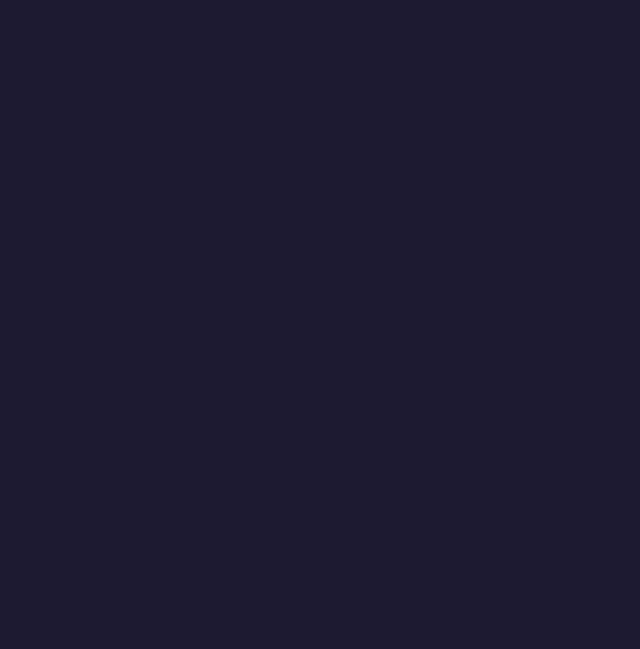
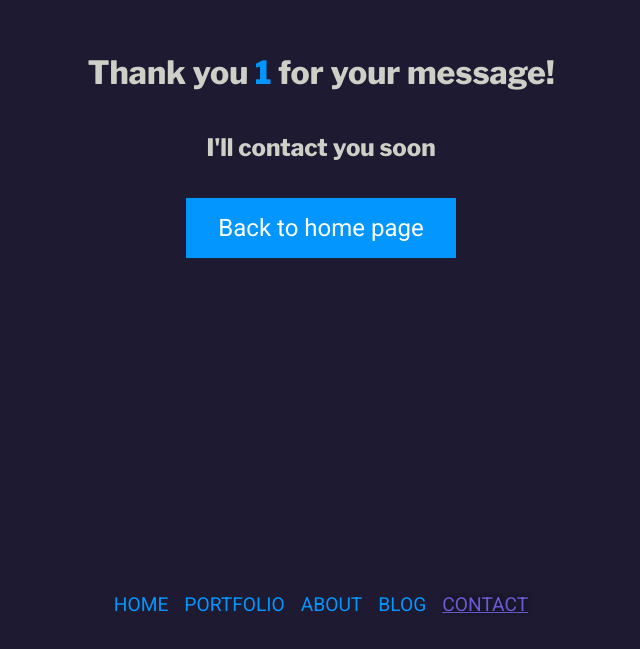
Before and after one commit to Zaniuk/portfolio2.0, a React (Vite) app: page /contact/sent/1 in a window 1280 px wide. Before the commit this address had no page. Shown: the part 151-800 px from the top of the page, without its empty margins (319-959 px from the left). Built offline with nearby package versions, Linux system fonts and the light colour scheme; a web font is replaced by a local one.

Commit message:
added contact functionability

```diff
--- a/src/Router/Router.jsx
+++ b/src/Router/Router.jsx
@@ -8,6 +8,7 @@ import Blog from '../components/Blog'
 import Contact from '../components/Contact'
 import Post from '../components/Blog/Post'
 import {AnimatePresence} from 'framer-motion'
+import Sent from '../components/Contact/Sent'
 export default function ExtRouter() {
     const location = useLocation()
   return (
@@ -28,6 +29,9 @@ export default function ExtRouter() {
             <Route path='/contact' element={<Layout/>}>
               <Route index element={<Contact/>} />
             </Route>
+            <Route path='/contact/sent/:name' element={<Layout/>}>
+              <Route index element={<Sent/>} />
+            </Route>
             <Route path='/blog/post/:slug' element={<Layout/>}>
               <Route index element={<Post/>} />
             </Route>
--- /dev/null
+++ b/src/components/Contact/Sent.jsx
@@ -0,0 +1,27 @@
+import React from "react";
+import { Link, useParams } from "react-router-dom";
+import { motion } from "framer-motion";
+import "./index.scss";
+export default function Sent() {
+  const { name } = useParams();
+  return (
+    <div className="container">
+      <div className="contact-status">
+        <h1>
+          Thank you{' '}
+          <motion.span
+            initial={{ opacity: 0, color: "#6b5bd4" }}
+            animate={{ opacity: 1, color: "#0496FF" }}
+            transition={{ ease: 'easeIn' , delay: 0.3 }}
+
+          >
+            {name}
+          </motion.span>
+          {' '} for your message!
+        </h1>
+        <h2>I'll contact you soon</h2>
+        <Link to="/">Back to home page</Link>
+      </div>
+    </div>
+  );
+}
--- a/src/components/Contact/index.jsx
+++ b/src/components/Contact/index.jsx
@@ -1,26 +1,44 @@
 import React from "react";
 import "./index.scss";
 import { motion } from "framer-motion";
+import { useRef } from "react";
+import emailjs from '@emailjs/browser';
 export default function index() {
+  const form = useRef();
+
+  const sendEmail = (e) => {
+    e.preventDefault();
+
+
+    emailjs.sendForm('service_6n7r35s', 'template_1j6w6oi', form.current, 'l7OReEpuQx8r1_E4q')
+      .then((result) => {
+          if(result.text === 'OK'){
+            window.location.href = '/contact/sent/' + e.target[1].value;
+          }
+      }, (error) => {
+          console.log(error.text)
+      })
+  }
+
   return (
     <motion.div >
         <h1 className="contact-section-title">Let's get in touch!</h1>
-      <form>
+      <form ref={form}  onSubmit={sendEmail}>
         <label>
           <span>Subject</span>
-          <input type="text" required placeholder='How can I help you?'/>
+          <input type="text" name="subject" required placeholder='How can I help you?'/>
         </label>
         <label>
           <span>Name</span>
-          <input type="text" required placeholder='Put your beautiful name here'/>
+          <input type="text" name="user_name" required placeholder='Put your beautiful name here'/>
         </label>
         <label>
           <span>Email</span>
-          <input type="email" required placeholder={`I'll get in contact soon`} />
+          <input type="email" name="user_email" required placeholder={`I'll get in contact soon`} />
         </label>
         <label>
           <span>Message</span>
-          <textarea name="" id="" placeholder="Tell me more about"></textarea>
+          <textarea name="user_message" id="" placeholder="Tell me more about"></textarea>
         </label>
         <label>
 
--- a/src/components/Contact/index.scss
+++ b/src/components/Contact/index.scss
@@ -67,3 +67,24 @@ form{
         }
     }
 }
+
+.contact-status{
+    height: 70vh;
+    display: flex;
+    flex-flow: column;
+    justify-content: center;
+    align-items: center;
+    h1{
+        span{
+            color: #0496FF;
+        }
+    }
+    a{
+        background-color: #0496FF;
+        text-decoration: none;
+        color: white;
+        font-size: 1.5rem;
+        margin-top: 1rem;
+        padding: 1rem 2rem;
+    }
+}
```
